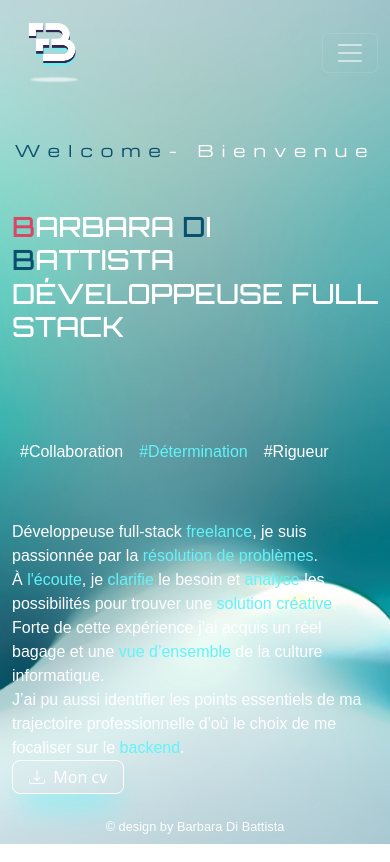
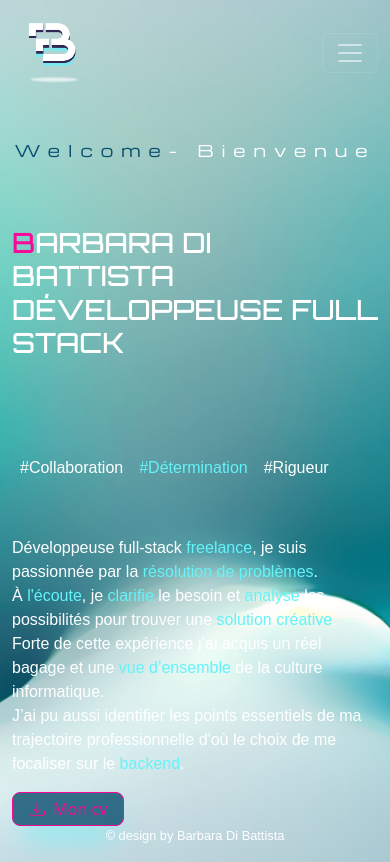
Before and after one commit to dibattista/di-battista-barbara-public, a Flask app: page / in a window 390 px wide. Run offline with Flask 3, Linux system fonts and the light colour scheme; some libraries are stand-ins or nearby versions; some web fonts are replaced.

Commit message:
debug footer bottom and scroll mobile

```diff
--- a/static/css/style.css
+++ b/static/css/style.css
@@ -1,25 +1,25 @@
-body, html {
-    height: 100%;
+html {
+    position: relative;
+    min-height: 100vh;
   }
 
-body {
-    padding: 0 !important;
+#container {
+    min-height: 100vh;
     margin: 0 !important;
+    padding-bottom: 36px;
     background-image: url(../images/background-home-bdb.png);
-    /* Full height */
-    min-height: 100%;
     /* Center and scale the image nicely */
     background-position: center;
-    /* background-repeat: no-repeat; */
+    background-repeat: no-repeat;
     background-size: cover;
     max-width: 100% !important;
 }
 
 /* Custom properties/ CSS variables */
 :root {
-  --main-color: #0B4F6F;
+  --main-color: 11,79,111;
   /* --second-color: #DCAAA0; */
-  --second-color: #d74864;
+  --second-color: #F80A99;
   --main-highlight-color: #63f3f9;
   --gradient-scroll : linear-gradient(0deg, rgba(34,193,195,1) 0%, rgba(253,187,45,1) 100%);
 }
@@ -39,7 +39,7 @@ p, .p-2 {
   font-family: 'Tomorrow', sans-serif;
   font-weight: 400;
   color: white;
-  margin: 0 !important;
+  /* margin: 0 !important; */
 }
 
 h1 {
@@ -94,8 +94,16 @@ a {
 }
 
 /* END NAVBAR */
+.-div-space {
+  height: 15vh;
+}
+/* FOOTER */
+footer{
+  position: absolute;
+  bottom: 0;
+  width: 100%;
+}
 
-/* FOOTER */
 .footer-copyright {
   font-size: 0.8em;
 }
@@ -103,10 +111,12 @@ a {
 /* END PAGE BASE */
 
 /* PAGE INDEX */
+.space-row-1 {
+  height: 1em;
+}
 .space-row-2 {
   height: 2em;
 }
-
 .space-row-5 {
   height: 5em;
 }
@@ -119,7 +129,7 @@ a {
 }
 
 .welcome-span-color-word {
-  color: var(--main-color);
+  color: rgb(var(--main-color));
 }
 /* END div left index */
 
@@ -138,16 +148,19 @@ a {
 
 /* div right index */
 .button-cv {
-  border: #fff solid 1px !important;
+  border: var(--second-color) solid 1px !important;
   box-shadow: rgb(99, 243, 249) 0px 20px 30px -10px;
-  color : #fff !important;
+  background-color: rgba(var(--main-color), 0.8) !important;
   --bs-btn-line-height: 0.5 !important;
   --bs-btn-font-size: 1.00rem !important;
 }
 
 .button-cv:hover {
   background-color: var(--main-highlight-color) !important;
-  color: #121F44 !important;
+}
+
+.bi-download {
+  color: var(--second-color);
 }
 
 .p-about-word-color {
@@ -159,17 +172,18 @@ a {
 /* PAGE PROJETS */
 
 .h1-projet-1 {
-  color: var(--main-color)!important;
+  color: #fff !important;
+  text-shadow: 2px 1px var(--main-highlight-color);
 }
 .p-projet-1 {
-  color: var(--main-color) !important;
+  color: rgb(var(--main-color)) !important;
 }
 
 .i-highlight-color {
   color: var(--second-color) !important;
 }
 .project-span-color-vertical {
-  color: var(--main-color);
+  color: rgb(var(--main-color));
 }
 
 a:hover .bi-box-arrow-up-right {
@@ -199,9 +213,8 @@ a:hover .bi-box-arrow-up-right {
   border-right: 0 !important;
   border-bottom: 0 !important;
   border-radius: 10px !important;
-  /* background-color: var(--main-color) !important; */
   /*box-shadow: inset  3px 3px 6px #1B4456, inset -3px -3px 6px #1B4657;*/
-  box-shadow: rgb(99, 243, 249) 0px 20px 30px -10px;
+  box-shadow: rgb(99, 243, 249) 0px 20px 30px -5px;
 }
 
 .nav-tabs .nav-link:hover {
@@ -224,7 +237,7 @@ a:hover .bi-box-arrow-up-right {
 /* END PAGE PROJETS */
 
 /* MEDIA */
-@media only screen and (min-width: 900px) {
+@media only screen and (min-width: 996px) {
   .vertical-title {
     writing-mode: rl-tb;
     writing-mode:tb-rl;
@@ -237,10 +250,10 @@ a:hover .bi-box-arrow-up-right {
 }
 
 /* responsive mobile and tablette */
-@media screen and (max-width: 900px) {
+@media screen and (max-width: 996px) {
   /* ON CLICK TOGGLE BUTTON ADD THE BACKGROUND BLUR FOR THE MAIN DIV TO SEE ONLY THE MENU */
   .background-blur {
-    background: var(--main-color);
+    background: rgb(var(--main-color));
     filter: blur(5px) brightness(1.0);
   }
   /* END on click */
--- a/templates/base.html
+++ b/templates/base.html
@@ -35,7 +35,7 @@
     <title>{% block title %} {% endblock %}</title>
   </head>
   <body>
-    <div id="container position-relative">
+    <div id="container" class="position-relative">
       <!--Header -->
       <header>
         <!-- Container wrapper -->
@@ -108,11 +108,14 @@
       </header>
       <div id="main">
         <div>{% block content %} {% endblock %}</div>
+        <div class="responsive-div-space"></div>
       </div>
-      <footer class="footer p-2 fixed-bottom">
+    </div>
+    <footer class="footer">
+      <div class="foot-wrapper">
         <p class="d-flex justify-content-center footer-copyright">© design by Barbara Di Battista</p>
-      </footer>
-    </div>
+      </div>
+    </footer>
     <!-- Bootstrap JS -->
     <script src="https://cdn.jsdelivr.net/npm/bootstrap@5.0.2/dist/js/bootstrap.bundle.min.js" integrity="sha384-MrcW6ZMFYlzcLA8Nl+NtUVF0sA7MsXsP1UyJoMp4YLEuNSfAP+JcXn/tWtIaxVXM" crossorigin="anonymous"></script>
     <script>
--- a/templates/index.html
+++ b/templates/index.html
@@ -31,7 +31,7 @@
                 Forte de cette expérience j’ai acquis un réel bagage et une <span class="p-about-word-color">vue d’ensemble</span> de la culture informatique.<br>
                 J’ai pu aussi identifier les points essentiels de ma trajectoire professionnelle d'où le choix de me focaliser sur le <span class="p-about-word-color">backend</span>.
             </p>
-            <div row class="space-row-2 responsive-space-row"></div>
+            <div row class="space-row-1 responsive-space-row"></div>
             <a class="btn btn-lg button-cv" href="{{url_for('download')}}">
               <span class="bi bi-download">&nbsp; Mon cv</span>
             </a>
```
Also changed, not shown: 1 other file.
